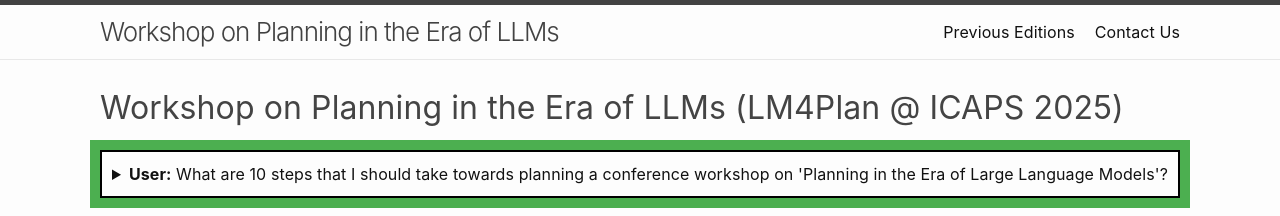
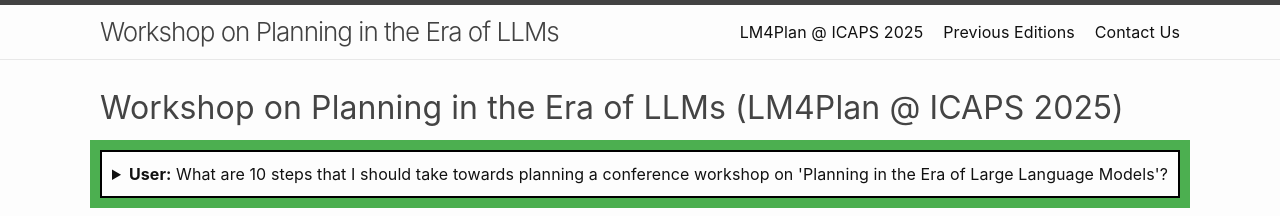
Before and after one commit to llmforplanning/llmforplanning.github.io, a Jekyll site: the page built from index.md, in a window 1280 px wide. Shown: the top 216 px of the page. Built offline with Jekyll 4.4.1, drawn with Linux system fonts in a browser that asks for light colours; part of the change alters nothing that is shown.

```diff
--- a/_config.yml
+++ b/_config.yml
@@ -34,6 +34,7 @@ plugins:
 # this and add the path to the pages in order as they should show up
 header_pages:
 #- index.md
+- icaps25.md
 - previous.md
 #- speakers.md
 #- organizers.md
```
